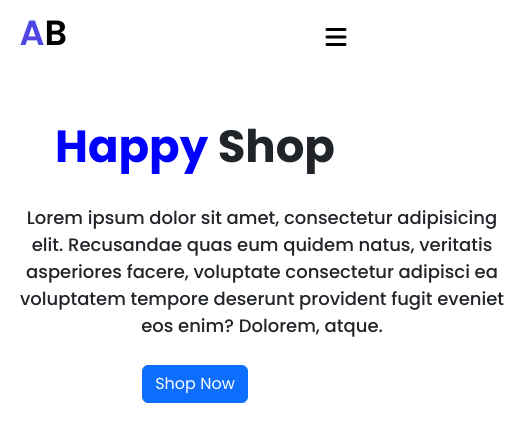
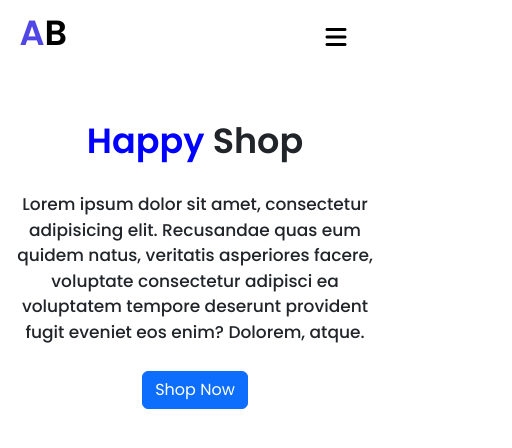
Before and after one commit to YoussefLMT/E-commerce-Frontend-Vue, a Vue app: page / in a window 390 px wide. Shown: the top 448 px of the page, 512 px wide, since content can reach past the window. Built offline with nearby package versions, Linux system fonts and the light colour scheme.

Commit message:
modifications

```diff
--- a/src/views/HomeView.vue
+++ b/src/views/HomeView.vue
@@ -58,9 +58,9 @@ export default {
 }
 
 .home-content p {
-    width: 500px;
     font-weight: 500;
     margin-top: 30px;
+    font-size: 18px;
 }
 
 .home-content .btn {
@@ -75,8 +75,13 @@ export default {
         text-align: center;
     }
 
+    .home-content h2 {
+        font-weight: 600;
+        font-size: 35px;
+    }
+
     .home-content p {
-        font-size: 18px;
+        font-size: 17px;
     }
 
     .btn {
```
